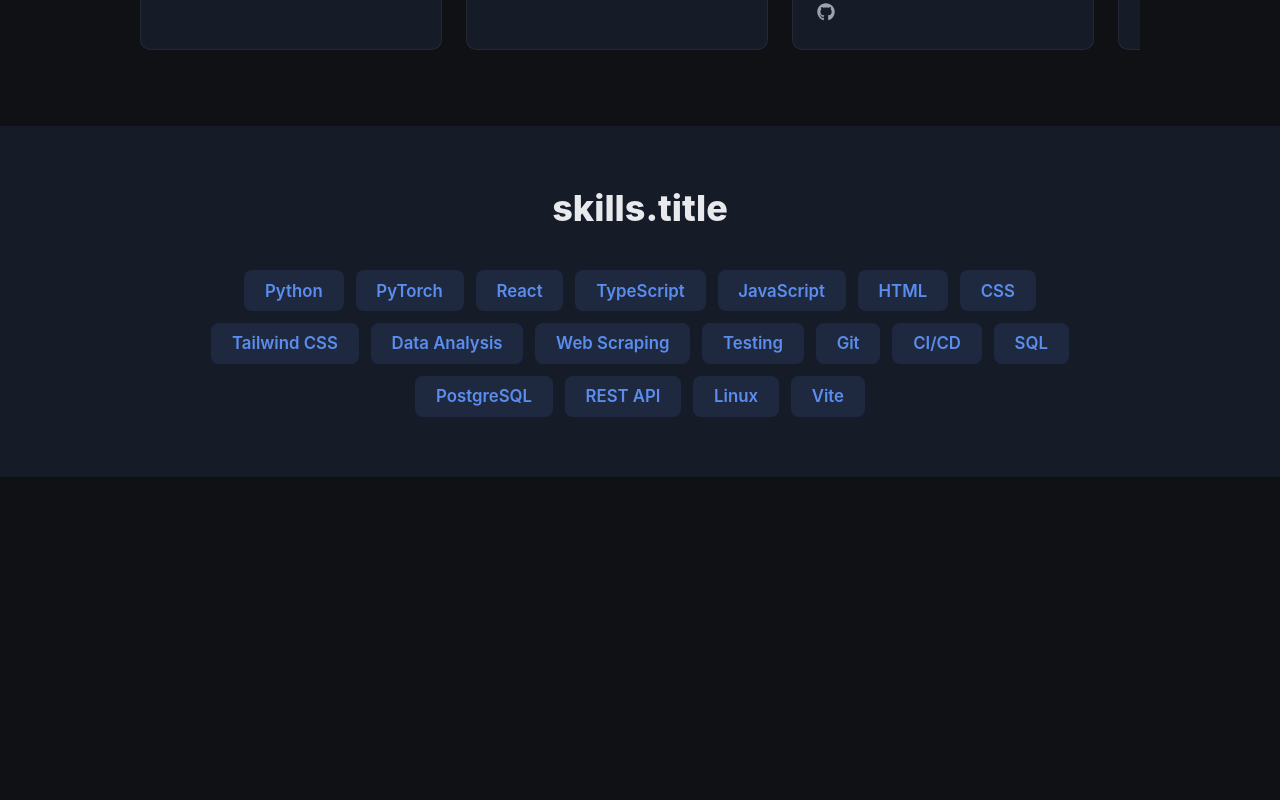
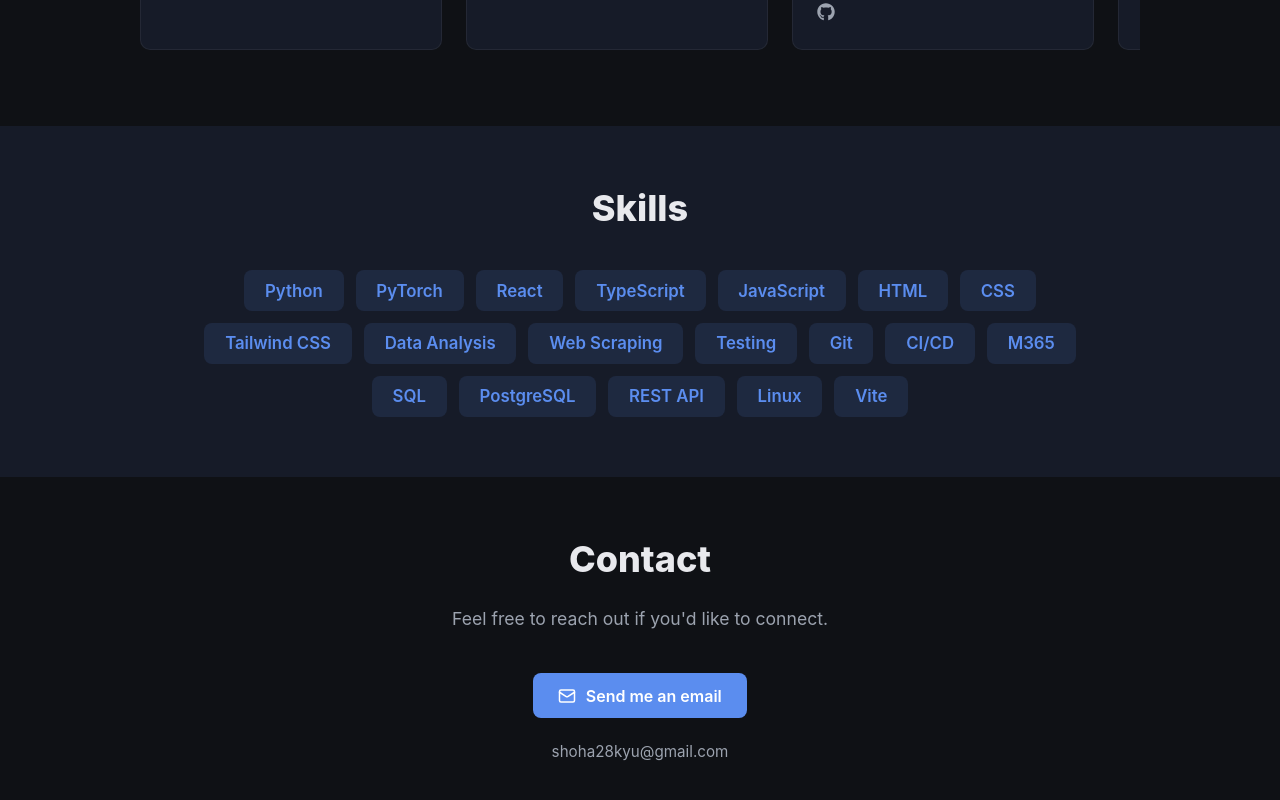
Before and after one commit to Shoha28/Portfolio, a React (Vite) app: page / in a window 1280 px wide. Shown: the part 1404-2204 px from the top of the page. Before the commit the page ends 1881 px from the top, so only its background shows below. Built offline with nearby package versions, Linux system fonts and the light colour scheme.

Commit message:
Contact Section

```diff
--- a/src/App.tsx
+++ b/src/App.tsx
@@ -4,6 +4,8 @@ import About from "./components/About/About";
 import Works from "./components/Works/Works";
 import Skills from "./components/Skills/Skills";
 import BackToTop from "./components/BackToTop/BackToTop";
+import Contact from "./components/Contact/Contact";
+
 export default function App() {
   return (
     <>
@@ -13,6 +15,7 @@ export default function App() {
       <Works></Works>
       <Skills></Skills>
       <BackToTop></BackToTop>
+      <Contact></Contact>
     </>
   );
 }
--- /dev/null
+++ b/src/components/Contact/Contact.css
@@ -0,0 +1,57 @@
+.contact-container {
+  display: flex;
+  justify-content: center;
+  padding: calc(var(--space-lg) * 1.5) var(--space-md);
+  background-color: var(--bg-primary);
+}
+
+.contact-content {
+  max-width: 600px;
+  width: 100%;
+  text-align: center;
+}
+
+.contact-title {
+  font-family: var(--font-sans);
+  font-size: 2.25rem;
+  font-weight: 800;
+  color: var(--text-primary);
+  margin: 0 0 var(--space-md) 0;
+}
+
+.contact-text {
+  font-family: var(--font-sans);
+  font-size: 1.1rem;
+  color: var(--text-secondary);
+  line-height: 1.6;
+  margin: 0 0 var(--space-lg) 0;
+}
+
+.contact-btn {
+  display: inline-flex;
+  align-items: center;
+  gap: 0.6rem;
+  font-family: var(--font-sans);
+  font-size: 1rem;
+  font-weight: 600;
+  color: #ffffff;
+  background-color: var(--accent-primary);
+  padding: 0.8rem 1.6rem;
+  border-radius: 8px;
+  text-decoration: none;
+  transition:
+    transform 0.2s ease,
+    opacity 0.2s ease;
+}
+
+.contact-btn:hover {
+  transform: translateY(-2px);
+  opacity: 0.9;
+}
+
+.contact-email {
+  font-family: var(--font-sans);
+  font-size: 0.95rem;
+  color: var(--text-secondary);
+  margin-top: var(--space-md);
+}
--- /dev/null
+++ b/src/components/Contact/Contact.tsx
@@ -0,0 +1,24 @@
+import { useTranslation } from "react-i18next";
+import { Mail } from "lucide-react";
+import "./Contact.css";
+
+export default function Contact() {
+  const { t } = useTranslation();
+  const email = "shoha28kyu@gmail.com";
+
+  return (
+    <section id="contact" className="contact-container">
+      <div className="contact-content">
+        <h2 className="contact-title">{t("contact.title")}</h2>
+        <p className="contact-text">{t("contact.text")}</p>
+
+        <a href={`mailto:${email}`} className="contact-btn">
+          <Mail size={18} />
+          {t("contact.cta")}
+        </a>
+
+        <p className="contact-email">{email}</p>
+      </div>
+    </section>
+  );
+}
--- a/src/components/Skills/Skills.tsx
+++ b/src/components/Skills/Skills.tsx
@@ -15,6 +15,7 @@ const skills: string[] = [
   "Testing",
   "Git",
   "CI/CD",
+  "M365",
   "SQL",
   "PostgreSQL",
   "REST API",
--- a/src/i18n/de.json
+++ b/src/i18n/de.json
@@ -34,5 +34,13 @@
       "title": "Bank",
       "description": "Ein interaktives JS-basiertes Webprojekt, das die Oberfläche eines Banksystems simuliert, gebaut mit HTML und Tailwind CSS."
     }
+  },
+  "skills": {
+    "title": "Kenntnisse"
+  },
+  "contact": {
+    "title": "Kontakt",
+    "text": "Schreib mir gerne, wenn du in Kontakt treten möchtest.",
+    "cta": "Schick mir eine E-Mail"
   }
 }
--- a/src/i18n/en.json
+++ b/src/i18n/en.json
@@ -34,5 +34,13 @@
       "title": "Bank",
       "description": "An interactive JS-based web project simulating a banking system's interface, built with HTML and Tailwind CSS."
     }
+  },
+  "skills": {
+    "title": "Skills"
+  },
+  "contact": {
+    "title": "Contact",
+    "text": "Feel free to reach out if you'd like to connect.",
+    "cta": "Send me an email"
   }
 }
```
